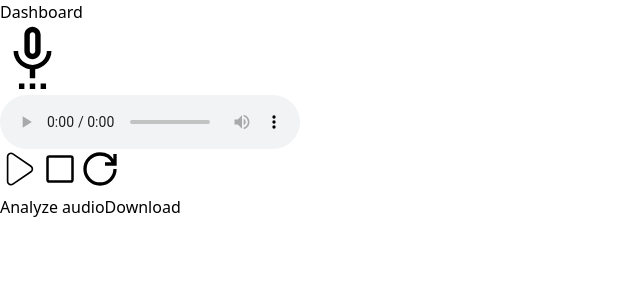
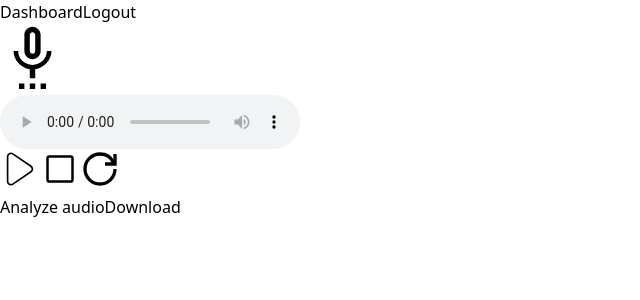
Before and after one commit to DevWithEasy/audio-recorder, a React (Vite) app: page /signin in a window 1280 px wide. Both pictures are taken after typing "name@example.com", "Sample" into the empty fields and a click on the button "Login". Shown: the top 300 px of the page, without its empty margins (0-640 px from the left). Built offline with nearby package versions, Linux system fonts and the light colour scheme; no server answers.

Commit message:
complete task

```diff
--- a/src/pages/Dashboad.jsx
+++ b/src/pages/Dashboad.jsx
@@ -6,7 +6,7 @@ const Dashboad = () => {
     const [view, setView] = useState(false)
     return (
         <div
-            className=''
+            className='md:w-1/2 md:mx-auto'
         >
             <div
                 className='m-2 p-4 flex flex-col items-center space-y-4 bg-white rounded-md'
--- a/src/pages/Home.jsx
+++ b/src/pages/Home.jsx
@@ -5,8 +5,10 @@ import { CiPlay1 } from "react-icons/ci"
 import { GrPowerReset } from "react-icons/gr"
 import axios from 'axios'
 import { Link } from 'react-router-dom'
+import useUserStore from '../store/userStore'
 
 const Home = () => {
+    const {removeUser} = useUserStore()
     const [recording, setRecording] = useState(false)
     const [audioBlob, setAudioBlob] = useState(null)
     const [audioDataBuffer, setAudioDataBuffer] = useState(null);
@@ -106,7 +108,7 @@ const Home = () => {
                 className='w-11/12 mx-auto md:w-2/4 pb-40 space-y-12 bg-white rounded-md'
             >
                 <div
-                        className='p-2 flex justify-end'
+                        className='p-2 flex justify-end space-x-2'
                     >
                         <Link
                             to='/dashboard'
@@ -114,6 +116,12 @@ const Home = () => {
                         >
                             Dashboard
                         </Link>
+                        <button
+                            onClick={()=>removeUser()}
+                            className='px-4 py-2 bg-red-500 text-white rounded'
+                        >
+                            Logout
+                        </button>
                     </div>
                 <div
                     className='flex flex-col justify-center items-center space-x-4'
```
